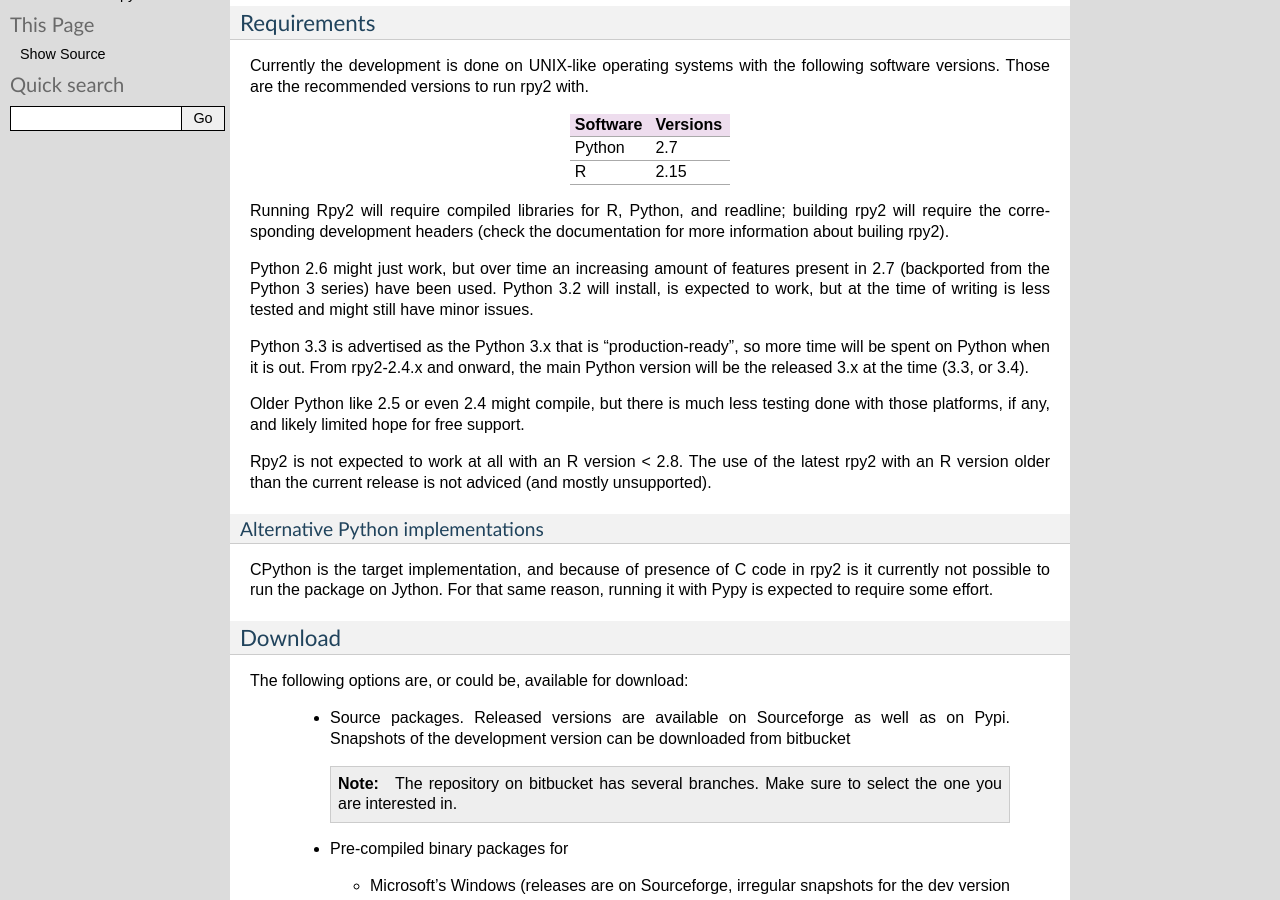
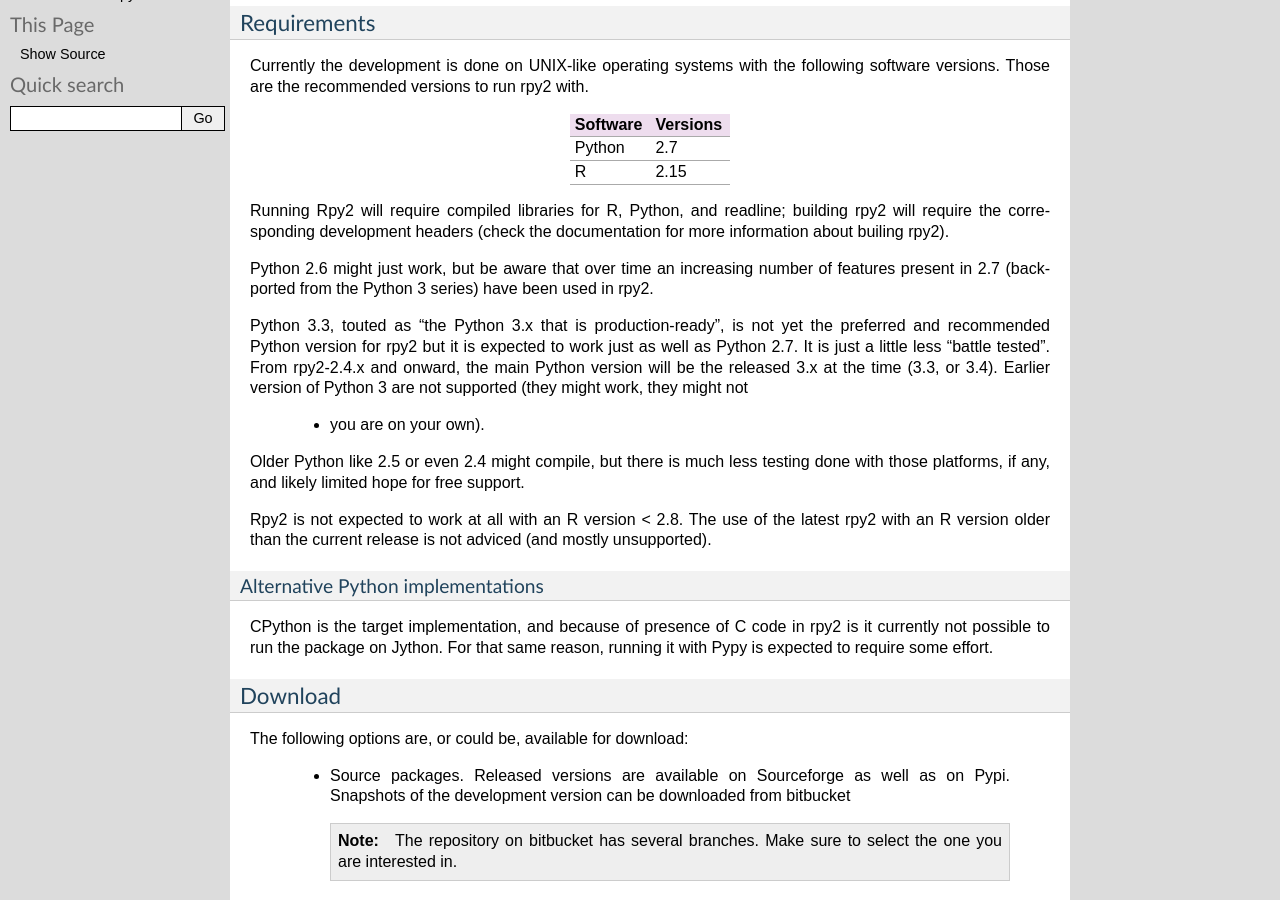
Before and after one commit to rpy2/rpy2, a Sphinx documentation site: the page built from doc/source/overview.rst, in a window 1280 px wide and 900 px high, scrolled down 898 px. Built offline with Sphinx 7.4.7, drawn with Linux system fonts in a browser that asks for light colours; formulas are drawn with MathJax 3.

Commit message:
Doc: Python 3.3 _the_ version of Python 3 supported

```diff
--- a/doc/source/overview.rst
+++ b/doc/source/overview.rst
@@ -84,14 +84,17 @@
 building rpy2 will require the corresponding development headers
 (check the documentation for more information about builing rpy2).
 
-Python 2.6 might just work, but over time an increasing amount of features present
-in 2.7 (backported from the Python 3 series) have been used.
-Python 3.2 will install, is expected to work, but at the time of writing
-is less tested and might still have minor issues.
+Python 2.6 might just work, but be aware that over time an increasing number
+of features present in 2.7 (backported from the Python 3 series)
+have been used in rpy2.
 
-Python 3.3 is advertised as the Python 3.x that is "production-ready",
-so more time will be spent on Python when it is out. From rpy2-2.4.x and onward,
+Python 3.3, touted as "the Python 3.x that is production-ready", is not
+yet the preferred and recommended Python version for rpy2 but it
+is expected to work just as well as Python 2.7. It is just
+a little less "battle tested". From rpy2-2.4.x and onward,
 the main Python version will be the released 3.x at the time (3.3, or 3.4).
+Earlier version of Python 3 are not supported (they might work, they might not
+ - you are on your own).
 
 Older Python like 2.5 or even 2.4 might compile, but there is much less
 testing done with those platforms, if any, and likely limited hope
```
